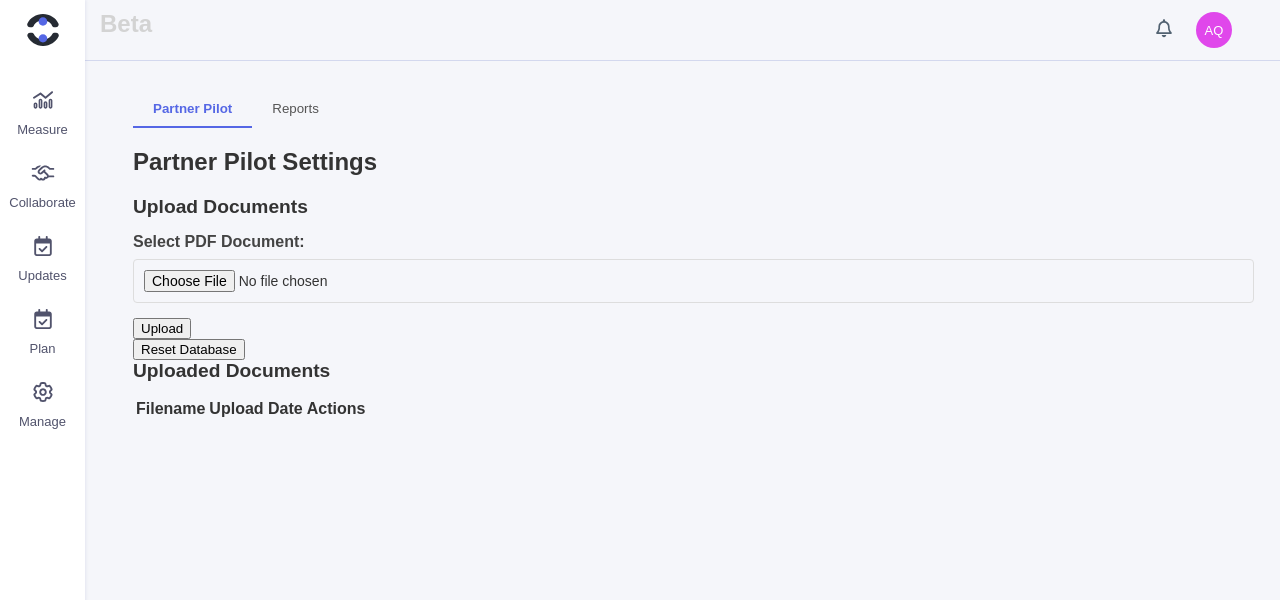
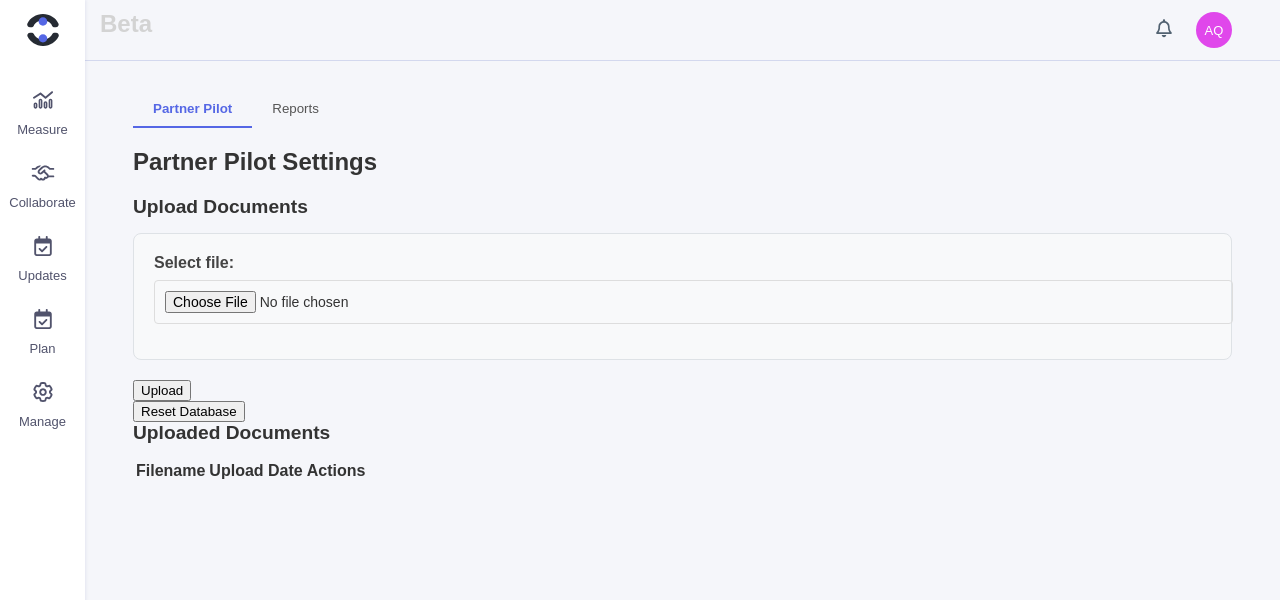
Before and after one commit to Friestyler/QollabiSmartPoC, a Flask app: page /manage in a window 1280 px wide. Shown: the top 600 px of the page. Run offline with Flask 3, Linux system fonts and the light colour scheme; data that the repository does not hold is empty.

Commit message:
upload fixed

```diff
--- a/templates/manage.html
+++ b/templates/manage.html
@@ -12,10 +12,10 @@
     <!-- File upload section -->
     <div class="upload-section mb-4">
         <h3>Upload Documents</h3>
-        <form id="uploadForm" action="/upload" method="post" enctype="multipart/form-data" class="mb-3">
-            <div class="mb-3">
-                <label for="file" class="form-label">Select PDF Document:</label>
-                <input type="file" name="file" id="file" class="form-control" accept=".pdf">
+        <form id="uploadForm" enctype="multipart/form-data">
+            <div class="form-group">
+                <label for="file">Select file:</label>
+                <input type="file" class="form-control" id="file" name="file" required>
             </div>
             <button type="submit" class="btn btn-primary">Upload</button>
         </form>
@@ -296,17 +296,14 @@ function refreshTable() {
         });
 }
 
-document.getElementById('uploadForm').onsubmit = function(e) {
+document.getElementById('uploadForm').addEventListener('submit', function(e) {
     e.preventDefault();
 
-    const formData = new FormData(this);
-    const progressBar = document.querySelector('#uploadProgress');
-    const progressBarInner = progressBar.querySelector('.progress-bar');
-    const statusDiv = document.getElementById('uploadStatus');
+    const formData = new FormData();
+    const fileInput = document.getElementById('file');
 
-    // Show progress bar
-    progressBar.style.display = 'block';
-    statusDiv.style.display = 'none';
+    if (fileInput.files.length > 0) {
+        formData.append('file', fileInput.files[0]);
 
         fetch('/upload', {
             method: 'POST',
@@ -315,35 +312,20 @@ document.getElementById('uploadForm').onsubmit = function(e) {
         .then(response => response.json())
         .then(data => {
             if (data.success) {
-            statusDiv.className = 'alert alert-success';
-            statusDiv.textContent = 'File successfully uploaded and processed';
-            loadDocuments();  // Refresh the list after successful upload
+                alert('File uploaded successfully');
+                loadDocuments();  // Refresh the document list
             } else {
-            statusDiv.className = 'alert alert-danger';
-            statusDiv.textContent = data.message || 'Error processing file';
+                alert('Upload failed: ' + data.message);
             }
-        statusDiv.style.display = 'block';
-        progressBar.style.display = 'none';
         })
         .catch(error => {
-        statusDiv.className = 'alert alert-danger';
-        statusDiv.textContent = 'Error uploading file';
-        statusDiv.style.display = 'block';
-        progressBar.style.display = 'none';
+            console.error('Error:', error);
+            alert('Upload failed: ' + error);
         });
-
-    // Simulate progress (since we can't get real progress for processing)
-    let progress = 0;
-    const fileSize = this.querySelector('input[type="file"]').files[0].size;
-    const increment = fileSize > 1000000 ? 2 : 5; // Slower progress for larger files
-    const interval = setInterval(() => {
-        progress += increment;
-        if (progress > 90) clearInterval(interval);
-        progressBarInner.style.width = progress + '%';
-        progressBarInner.textContent = progress + '%';
-        progressBarInner.setAttribute('aria-valuenow', progress);
-    }, 500);
-};
+    } else {
+        alert('Please select a file first');
+    }
+});
 
 function loadDocuments() {
     fetch('/get_documents')
```
Lines whose indentation alone changed are shown as unchanged.
